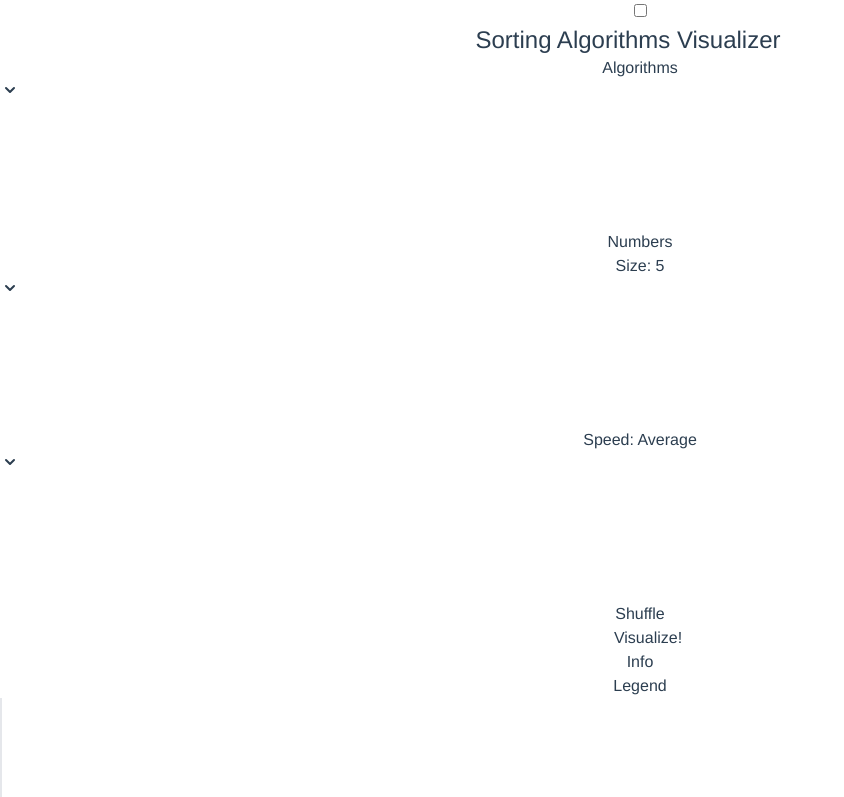
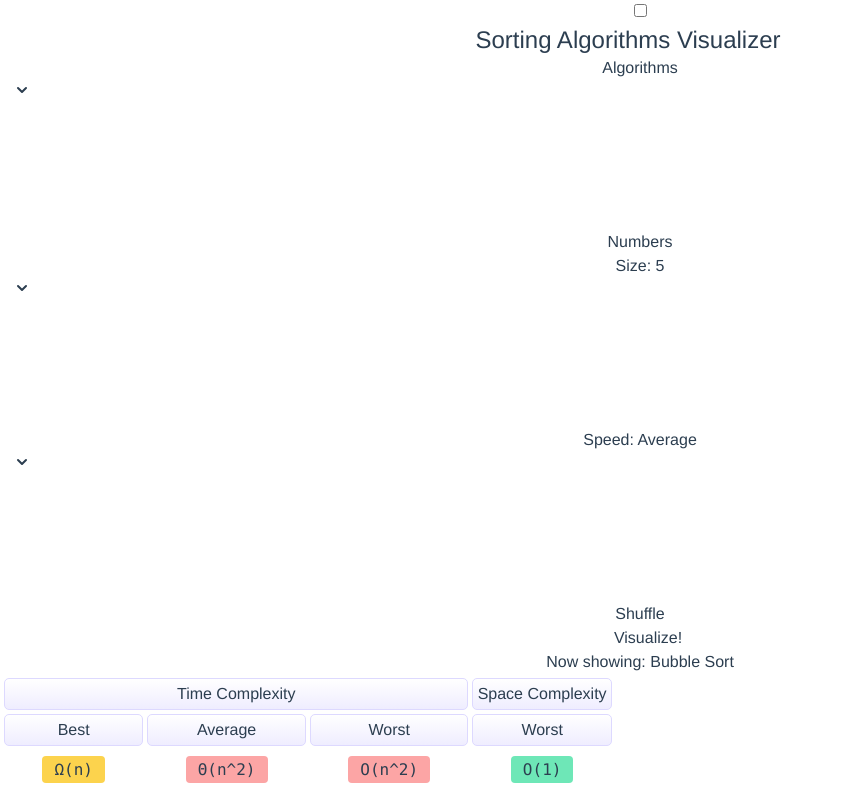
Before and after one commit to endrizzimarco/sorting-algos-visualized, a Vue app: page / in a window 1280 px wide. Shown: the top 797 px of the page, without its empty margins (0-844 px from the left). Built offline with nearby package versions, Linux system fonts and the light colour scheme.

Commit message:
Added AlgorithmInfo

```diff
--- a/src/components/AlgorithmInfo.vue
+++ b/src/components/AlgorithmInfo.vue
@@ -1,9 +1,67 @@
 <template lang="pug">
-p Info
+.flex.flex-wrap.mt-6.mx-5.text-left
+  .flex.w-full.pb-5
+    h1.text-3xl Now showing: {{ $store.state.algorithm }}
+  .flex.justify-center.pb-5.w-full(class='lg:w-6/12')
+    table.table-auto.text-center
+      thead
+        tr
+          th(colspan=3) Time Complexity
+          th Space Complexity
+        tr
+          th Best
+          th Average
+          th Worst
+          th Worst
+      tbody
+        tr(style='line-height: 2.5rem')
+          td(v-for='complexity in algorithmInfo.complexities')
+            code(:class='complexityColor(complexity)') {{ complexity }}
+  .w-full(class='lg:w-6/12')
+    p.mt-1 {{ algorithmInfo.text }}
+    p.mt-2
+      | Read more at:&nbsp
+      a.underline.text-blue-600.cursor-pointer(class='hover:text-blue-800 visited:text-purple-600"') {{ algorithmInfo.wikipedia }}
 </template>
 
 <script>
 export default {
-  name: 'AlgorithmInfo'
+  methods: {
+    complexityColor(complexity) {
+      console.log(typeof complexity);
+      return {
+        'px-3 py-1 rounded': true,
+        'bg-green-300': /.\(1\)/gm.test(complexity),
+        'bg-yellow-300': /.\(n\)/gm.test(complexity),
+        'bg-yellow-500': /.\(n log\(n\)\)/gm.test(complexity),
+        'bg-red-300': /.\(n\^2\)/gm.test(complexity)
+      };
+    }
+  },
+  computed: {
+    algorithmInfo() {
+      return this.$store.getters.currentInfo;
+    }
+  }
 };
 </script>
+
+<style scoped>
+td,
+tr {
+  padding: 0vw 3vw;
+}
+
+th {
+  border-radius: 5px;
+  padding: 3px;
+  border: 1px solid #ddd9ff;
+  background-image: linear-gradient(to bottom, #fff, #efedff);
+  font-weight: normal;
+}
+
+table {
+  border-collapse: separate;
+  border-spacing: 4px;
+}
+</style>
--- a/src/store/store.js
+++ b/src/store/store.js
@@ -18,6 +18,19 @@ const store = createStore({
       algorithms: ['Bubble Sort', 'Bogus Sort', 'Hamlalaa'],
       sizes: [4, 5, 6, 7, 8],
       speeds: ['Slow', 'Average', 'Fast']
+    },
+    algoInfo: {
+      'Bubble Sort': {
+        complexities: {
+          timeBest: 'Ω(n)',
+          timeAverage: 'Θ(n^2)',
+          timeWorst: 'O(n^2)',
+          spaceWorst: 'O(1)'
+        },
+        wikipedia: 'https://en.wikipedia.org/wiki/Bubble_sort',
+        text:
+          'Bubble Sort is a stable, in-place sorting algorithm that is named for the way smaller or larger elements "bubble" to the top of the list. \n Altough the algorithm is simple, it is too slow and impractical for most problems even when compared to insertion sort and is not recommended when n is large. The only significant advantage that bubble sort has over most other implementations, even quicksort, but not insertion sort, is the ability to detect if the list is already sorted.'
+      }
     }
   },
   mutations: {
@@ -36,7 +49,8 @@ const store = createStore({
     }
   },
   getters: {
-    slicedArray: state => state.numbers.slice(0, state.size)
+    slicedArray: state => state.numbers.slice(0, state.size),
+    currentInfo: state => state.algoInfo[state.algorithm]
   }
 });
 
```
